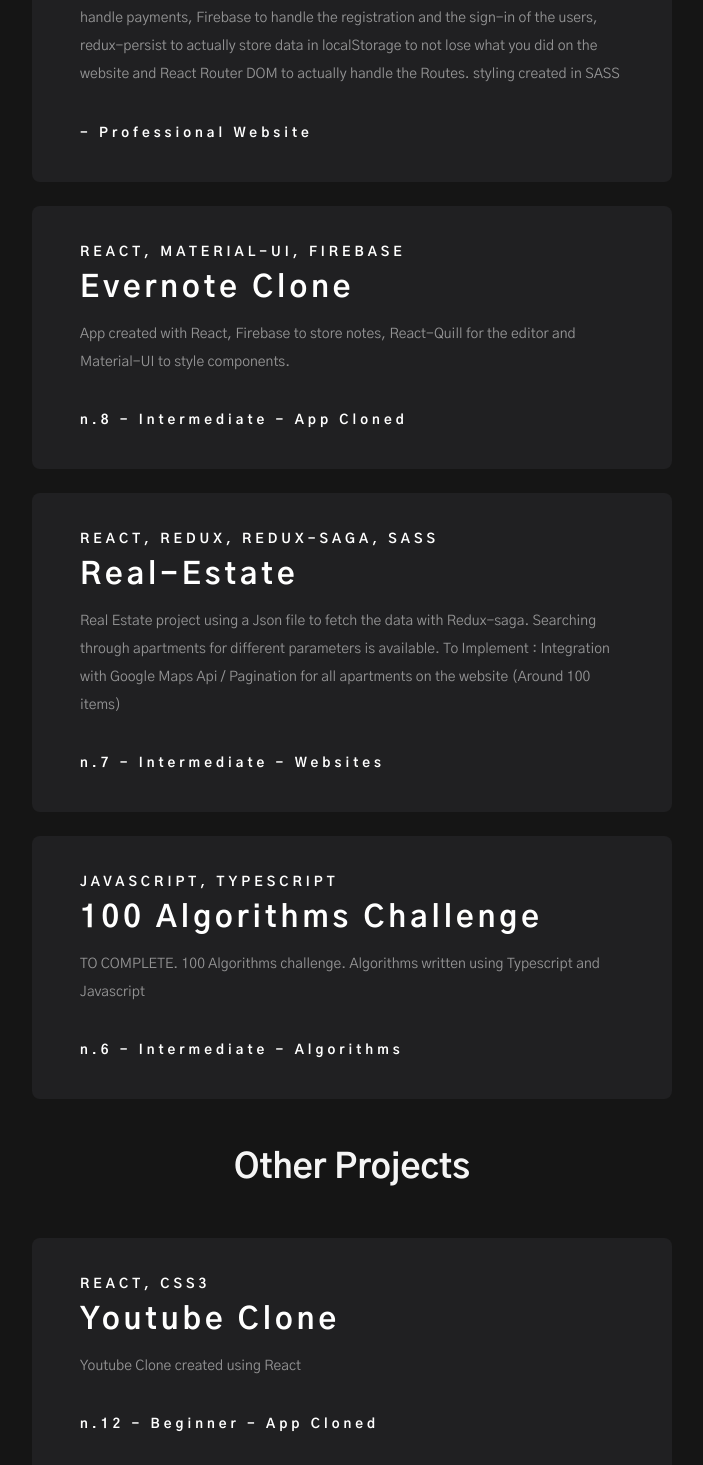
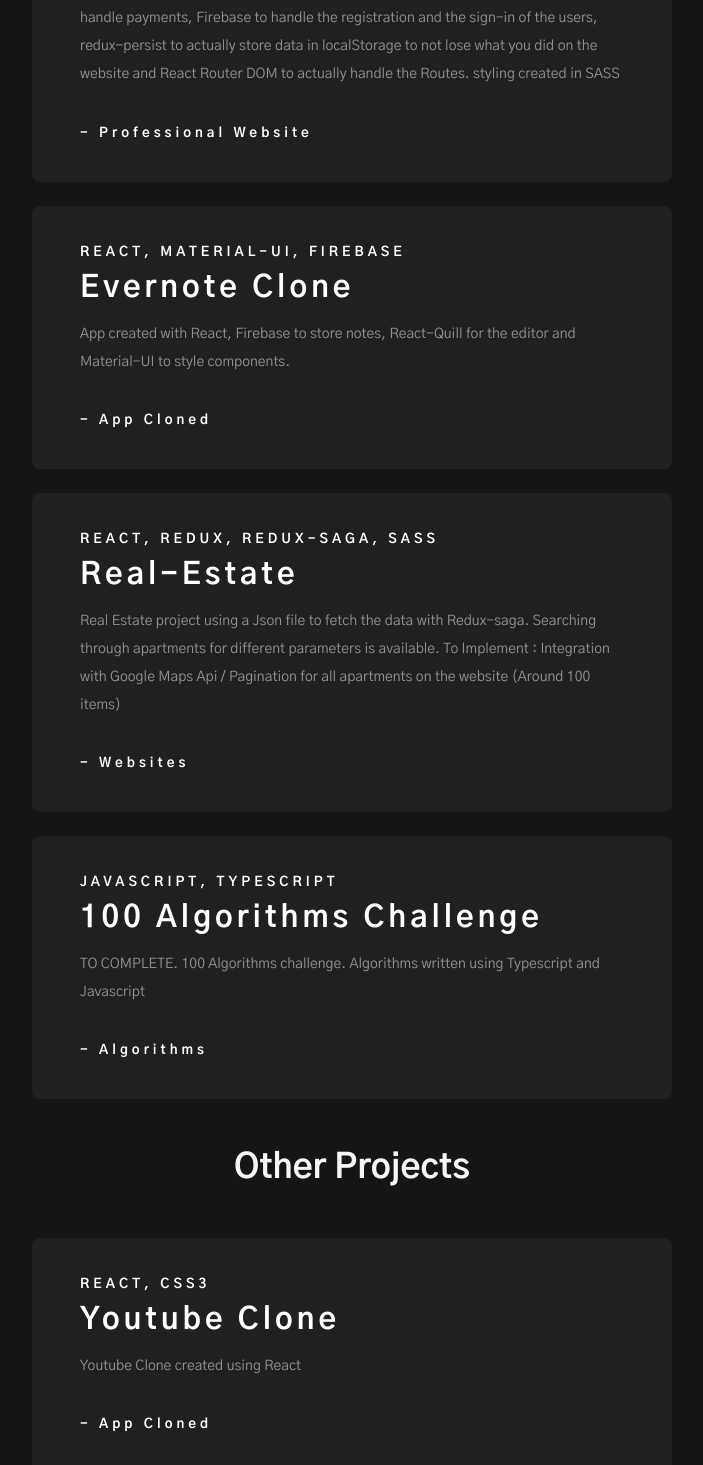
Before and after one commit to beluas/Project-Blog, a React (Create React App) app: page / in a window 1280 px wide. Shown: the part 1332-2797 px from the top of the page, without its empty margins (560-1263 px from the left). Built offline with nearby package versions, Linux system fonts and the light colour scheme.

Commit message:
project detail updated

```diff
--- a/src/projects.data.js
+++ b/src/projects.data.js
@@ -14,7 +14,6 @@
 		desc:
 			"App created with React, Firebase to store notes, React-Quill for the editor and Material-UI to style components.",
 		skills: "React, Material-UI, Firebase",
-		tier: "n.8 - Intermediate",
 		collection: "App Cloned",
 		link: "https://beluas.github.io/7-Evernote-clone/",
 		greatest: true,
@@ -24,7 +23,6 @@
 		desc:
 			"Website created with React using Redux-Saga to handle the api request to the recipe api database.",
 		skills: "React, Redux, Redux-saga",
-		tier: "n.2 - Beginner",
 		collection: "Api",
 		link: "https://beluas.github.io/2-recipeat/",
 	},
@@ -32,7 +30,6 @@
 		title: "Youtube Clone",
 		desc: "Youtube Clone created using React",
 		skills: "React, CSS3",
-		tier: "n.12 - Beginner",
 		collection: "App Cloned",
 		link: "https://react-jyaf1u.stackblitz.io/",
 	},
@@ -41,7 +38,6 @@
 		desc:
 			"A couple of amazing animation on hover for buttons using CSS3 animation with SASS",
 		skills: "CSS3, SASS",
-		tier: "n.9 - Intermediate",
 		collection: "Animations",
 		link: "https://beluas.github.io/8-Button-Animations/",
 	},
@@ -50,7 +46,6 @@
 		desc:
 			"Real Estate project using a Json file to fetch the data with Redux-saga. Searching through apartments for different parameters is available. To Implement : Integration with Google Maps Api / Pagination for all apartments on the website (Around 100 items)",
 		skills: "React, Redux, Redux-Saga, SASS",
-		tier: "n.7 - Intermediate",
 		collection: "Websites",
 		link: "https://beluas.github.io/6-Real-Estate/",
 		greatest: true,
@@ -61,7 +56,6 @@
 		desc:
 			"TO COMPLETE. 100 Algorithms challenge. Algorithms written using Typescript and Javascript",
 		skills: "Javascript, Typescript",
-		tier: "n.6 - Intermediate",
 		collection: "Algorithms",
 		link: "https://github.com/beluas/100-Algorithm-challenge-TS",
 		greatest: true,
@@ -71,7 +65,6 @@
 		desc:
 			"A couple of amazing animation on hover for HTML Elements using CSS3 animation with SASS",
 		skills: "CSS3, SASS",
-		tier: "n.10 - Intermediate",
 		collection: "Animations",
 		link: "https://beluas.github.io/9-Element-Animations/",
 	},
@@ -80,7 +73,6 @@
 		desc:
 			"Website created using Bootstrap and AOS library to handle animations ",
 		skills: "Bootstrap, Javascript, SASS",
-		tier: "n.5 - Beginner",
 		collection: "Websites",
 		link: " https://beluas.github.io/5-Minimal-Portfolio/",
 	},
@@ -88,7 +80,6 @@
 		title: "Nature Website",
 		desc: "A simple One Page template made with bootstrap ",
 		skills: "Bootstrap, Javascript, SASS",
-		tier: "n.4 - Beginner",
 		collection: "Websites",
 		link: " https://beluas.github.io/4-Bootstrap-Website/",
 	},
@@ -97,7 +88,6 @@
 		desc:
 			"A couple of amazing animation on hover for Icons using CSS3 animation with SASS",
 		skills: "CSS3, SASS",
-		tier: "n.11 - Intermediate",
 		collection: "Websites",
 		link: "https://beluas.github.io/10-Icons-Animations/",
 	},
@@ -106,7 +96,6 @@
 		desc:
 			"Infinite Scroll Images component with communication with Server to handle Api requests. react-infinite-scrolling-component used to handle the infinite feed ",
 		skills: "React, Express",
-		tier: "n.3 - Beginner",
 		collection: "Full-Stack",
 		link: "https://github.com/beluas/3-Infinite-Scroll-Images",
 	},
```
